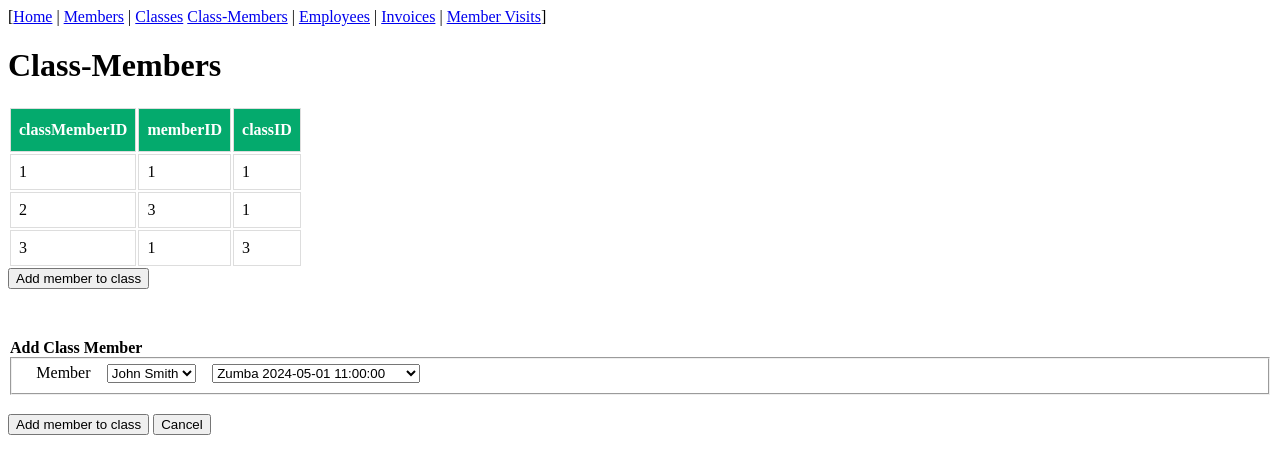
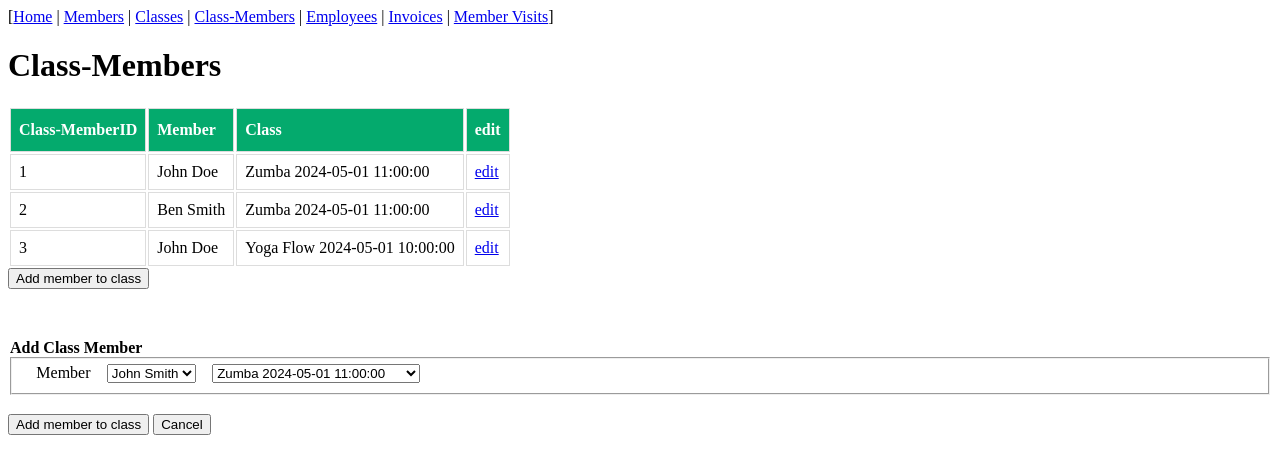
Before and after one commit to blaughlin/VarietyFitness, a Flask app: page /class-members in a window 1280 px wide. Shown: the top 465 px of the page. Run offline with Flask 3, Linux system fonts and the light colour scheme; data comes from the database, SQL or seed files in the repository; data that the repository does not hold is empty; some libraries are stand-ins or nearby versions.

Commit message:
added ability to edit sql in classMembers

```diff
--- a/app.py
+++ b/app.py
@@ -31,9 +31,7 @@ def members():
         print(data)
         return render_template("members.html", data = data)
     if request.method == "POST":
-        print("in POST")
         if request.form.get("addMember"):
-            print("Trying to add member")
             firstName = request.form["firstName"]
             lastName = request.form["lastName"]
             email = request.form["email"]
@@ -56,9 +54,46 @@ def members():
 def classes():
     return render_template("classes.html")
 
-@app.route('/class-members')
+@app.route('/class-members',  methods = ['POST', 'GET'])
 def classMembeers():
-    return render_template("class-members.html")
+        if request.method == "GET":
+            query = "SELECT Classes_Members.classMemberID, Concat(Members.firstName, ' ', Members.lastName) as member, Concat(Classes.classDescription, ' ' ,Classes.classDate, ' ', Classes.startTime) as class from Classes_Members inner join Members on Classes_Members.memberID = Members.memberID inner join Classes on Classes_Members.classID = Classes.classID"
+            cur = mysql.connection.cursor()
+            cur.execute(query)
+            data = cur.fetchall()
+            print(data)
+            return render_template("class-members.html", data = data)
+
+@app.route('/edit_classMembers/<int:id>',  methods = ['POST', 'GET'])
+def editClassMembers(id):
+    print("in edit")
+    if request.method == "GET":
+        query = "SELECT Classes_Members.classMemberID, Concat(Members.firstName, ' ', Members.lastName) as member, Concat(Classes.classDescription, ' ' ,Classes.classDate, ' ', Classes.startTime) as class from Classes_Members inner join Members on Classes_Members.memberID = Members.memberID inner join Classes on Classes_Members.classID = Classes.classID WHERE classMemberID = %s" % (id)
+        cur = mysql.connection.cursor()
+        cur.execute(query)
+        data = cur.fetchall()
+        print(data)
+        query = "SELECT memberID, Concat(firstName, ' ', lastName) as member FROM Members"
+        cur = mysql.connection.cursor()
+        cur.execute(query)
+        members = cur.fetchall()
+        query = "SELECT classID, Concat(classDescription, ' ', classDate, ' ', startTime) as class FROM Classes"
+        cur = mysql.connection.cursor()
+        cur.execute(query)
+        classes = cur.fetchall()
+        print(classes)
+        return render_template("edit_class-members.html", data = data, members = members, classes= classes)
+    if request.method == "POST":
+        if request.form.get("editClassMember"):
+            print('editing class member')
+            memberID = request.form["memberID"]
+            classID = request.form["classID"]
+            print(memberID, classID, id)
+            query = "UPDATE Classes_Members SET memberID = %s, classID = %s WHERE classMemberID = %s"
+            cur = mysql.connection.cursor()
+            cur.execute(query, (memberID, classID, id))
+            mysql.connection.commit()
+            return redirect("/class-members")
 
 @app.route('/member-visits')
 def membeerVisits():
@@ -75,5 +110,5 @@ def invoices():
 # Listener
 
 if __name__ == "__main__":
-    port = int(os.environ.get('PORT', 2382))
+    port = int(os.environ.get('PORT', 2389))
     app.run(port=port, debug=True)
--- a/templates/base.html
+++ b/templates/base.html
@@ -1,5 +1,6 @@
 <!DOCTYPE html>
 <html lang="en">
+
 <head>
     <meta charset="UTF-8">
     <meta name="viewport" content="width=device-width, initial-scale=1.0">
@@ -7,11 +8,13 @@
 
     <title>Variety Fitness</title>
 </head>
+
 <body>
-    [<a href="/">Home</a> | <a href="/members">Members</a> | <a href="/classes">Classes</a>
+    [<a href="/">Home</a> | <a href="/members">Members</a> | <a href="/classes">Classes</a> |
     <a href="/class-members">Class-Members</a> | <a href="employees">Employees</a> |
     <a href="invoices">Invoices</a> | <a href="member-visits">Member Visits</a>]
     {% block content %}
     {% endblock %}
 </body>
+
 </html>
--- a/templates/class-members.html
+++ b/templates/class-members.html
@@ -2,26 +2,25 @@
 {% block content %}
 <h1>Class-Members</h1>
 <table>
+    <thead>
         <tr>
-            <th>classMemberID</th>
-            <th>memberID</th>
-            <th>classID</th>
+            <th>Class-MemberID</th>
+            <th>Member</th>
+            <th>Class</th>
+            <th>edit</th>
         </tr>
+    </thead>
+    <tbody>
+        {% for item in data %}
         <tr>
-            <td>1</td>
-            <td>1</td>
-            <td>1</td>
+            <td>{{item['classMemberID']}}</td>
+            <td>{{item['member']}}</td>
+            <td>{{item['class']}}</td>
+            <td><a href="/edit_classMembers/{{item['classMemberID']}}">edit</a></td>
         </tr>
-        <tr>
-            <td>2</td>
-            <td>3</td>
-            <td>1</td>
-        </tr>
-        <tr>
-            <td>3</td>
-            <td>1</td>
-            <td>3</td>
-        </tr>
+        {% endfor %}
+
+    </tbody>
 </table>
 <button type="button">Add member to class</button>
 
```
Also changed, not shown: templates/edit_class-members.html (added, +59 -0 lines). Lines whose indentation alone changed are shown as unchanged.
